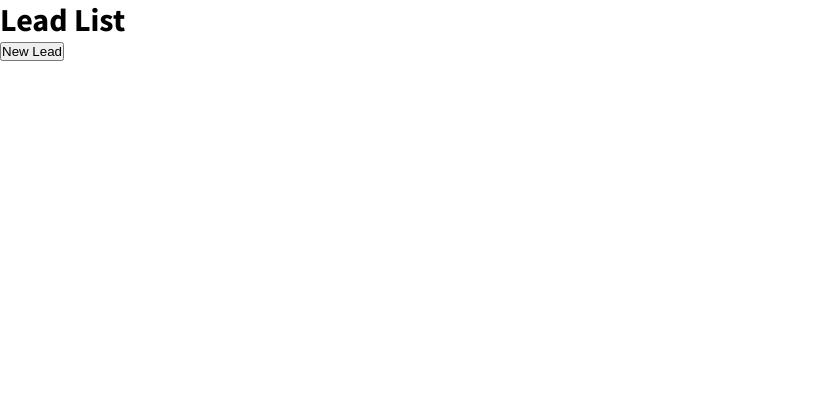
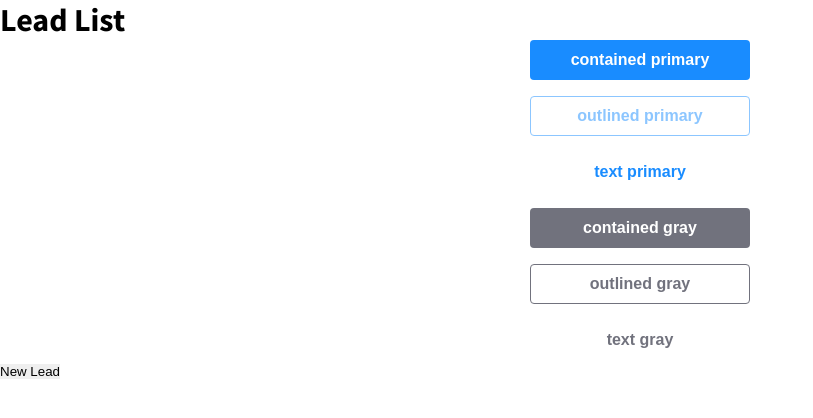
Before and after one commit to Joao-Eduardo-AJ/acerta-challenge, a React (Vite) app: page / in a window 1280 px wide. Shown: the top 418 px of the page, without its empty margins (0-813 px from the left). Built offline with nearby package versions, Linux system fonts and the light colour scheme.

Commit message:
feat: adds button component

```diff
--- /dev/null
+++ b/src/components/common/button/button.css
@@ -0,0 +1,51 @@
+.button {
+    font-weight: var(--semibold);
+    font-size: var(--text-md);
+    line-height: var(--leading-lg);
+    height: 40px;
+    min-width: 120px;
+    border-radius: 4px;
+    cursor: pointer;
+    transition: all 0.3s ease;
+  }
+
+  .button.contained.primary {
+    background-color: var(--color-primary);
+    color: var(--color-white);
+  }
+
+  .button.outlined.primary {
+    background-color: transparent;
+    color: var(--color-primary);
+    border: 1px solid var(--color-primary);
+  }
+
+  .button.text.primary {
+    background-color: transparent;
+    color: var(--color-primary);
+  }
+
+  .button.contained.gray {
+    background-color: var(--color-gray-base);
+    color: var(--color-white);
+  }
+
+  .button.outlined.gray {
+    background-color: transparent;
+    color: var(--color-gray-base);
+    border: 1px solid var(--color-gray-base);
+  }
+
+  .button.text.gray {
+    background-color: transparent;
+    color: var(--color-gray-base);
+  }
+
+  .button:hover {
+    filter: brightness(80%);
+  }
+
+  .button:disabled {
+    cursor: not-allowed;
+    filter: opacity(.5);
+  }
--- a/src/components/common/button/index.tsx
+++ b/src/components/common/button/index.tsx
@@ -1,8 +1,9 @@
 import React from 'react'
+import './button.css'
 
 interface IButton extends React.ButtonHTMLAttributes<HTMLButtonElement> {
   variant?: 'contained' | 'outlined' | 'text'
-  color?: 'primary' | 'secondary'
+  color?: 'primary' | 'gray'
 }
 
 export const Button = ({
@@ -14,7 +15,7 @@ export const Button = ({
   return (
     <button
       {...rest}
-      className={`color-${color} variant-${variant} ${className}`.trim()}
+      className={`button ${color} ${variant} ${className}`.trim()}
     />
   )
 }
--- a/src/index.css
+++ b/src/index.css
@@ -34,9 +34,10 @@
 }
 
 * {
+  border: none;
+  box-sizing: border-box;
   margin: 0;
   padding: 0;
-  box-sizing: border-box;
 }
 
 .text-sm {
--- a/src/pages/LeadListPage.tsx
+++ b/src/pages/LeadListPage.tsx
@@ -1,19 +1,42 @@
-import { useNavigate } from "react-router";
+import { useNavigate } from 'react-router'
+import { Button } from '../components/common/button'
 
 const LeadListPage = () => {
-  const navigate = useNavigate();
+  const navigate = useNavigate()
 
   const handleNewLead = () => {
-    navigate("/leads/new");
-  };
+    navigate('/leads/new')
+  }
 
   return (
     <div>
       <h1>Lead List</h1>
+      <div
+        style={{
+          display: 'flex',
+          flexDirection: 'column',
+          gap: '16px',
+          width: '220px',
+          margin: 'auto'
+        }}
+      >
+        <Button>contained primary</Button>
+        <Button disabled variant="outlined">
+          outlined primary
+        </Button>
+        <Button variant="text">text primary</Button>
+        <Button color="gray">contained gray</Button>
+        <Button variant="outlined" color="gray">
+          outlined gray
+        </Button>
+        <Button variant="text" color="gray">
+          text gray
+        </Button>
+      </div>
       <button onClick={handleNewLead}>New Lead</button>
       {/* Here will be the Filters and Leads Table */}
     </div>
-  );
-};
+  )
+}
 
-export default LeadListPage;
+export default LeadListPage
```
